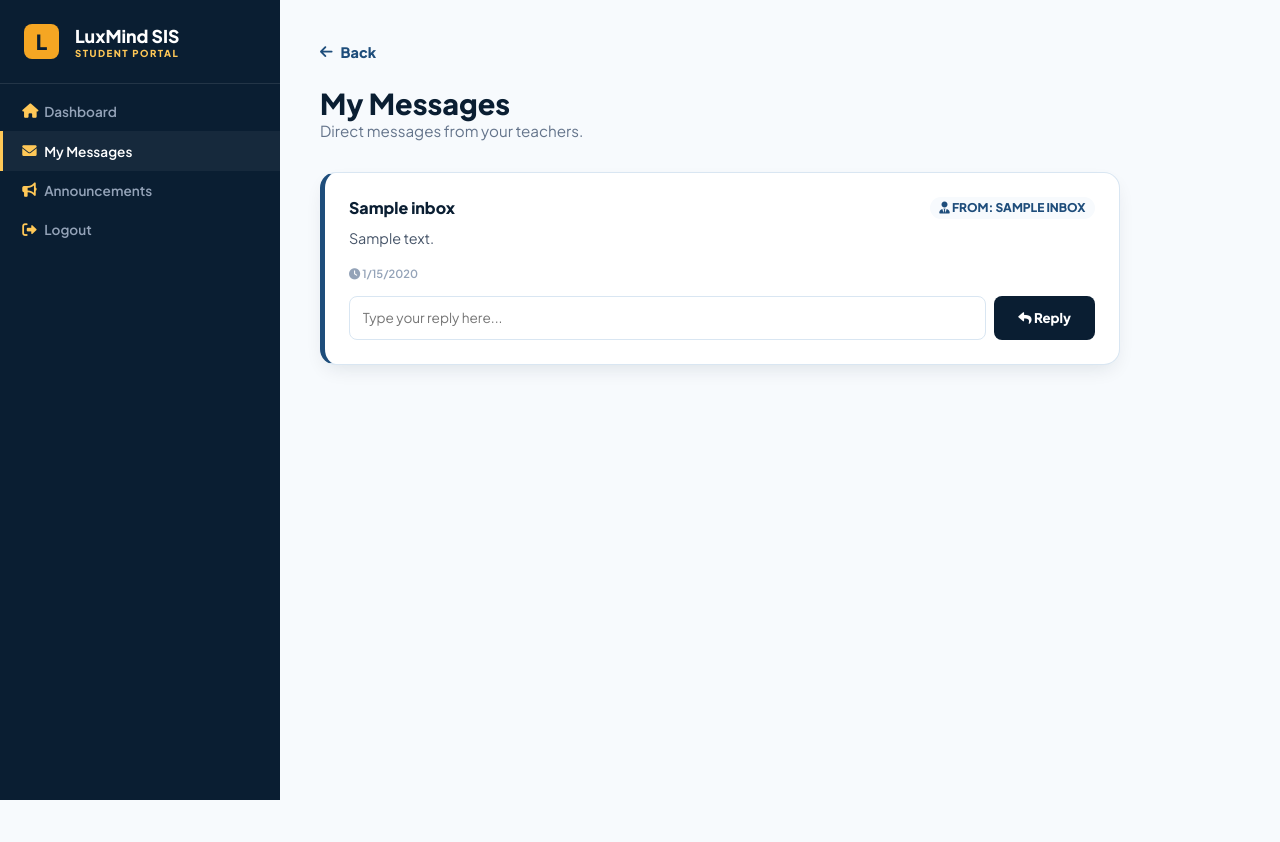
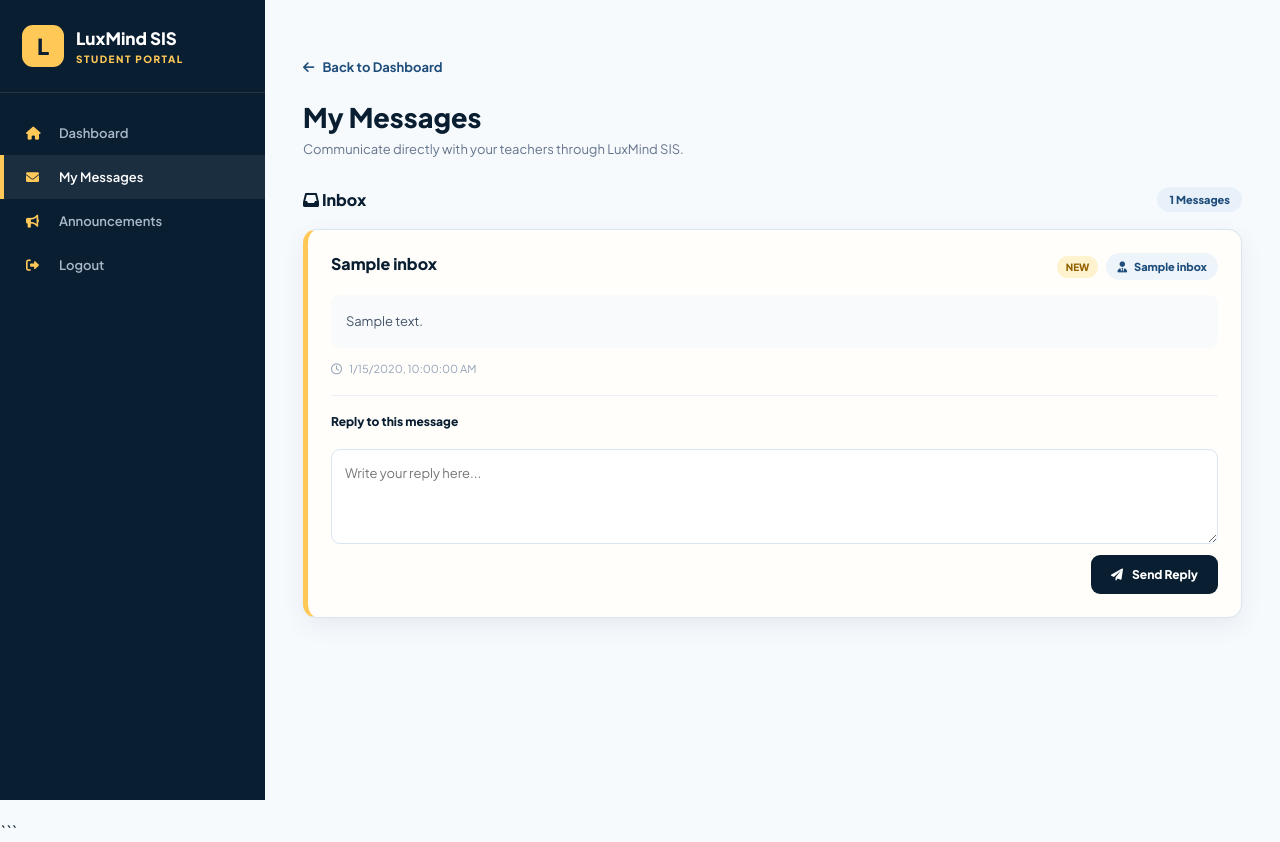
Before and after one commit to janvier0074/luxmind-sis-v2, a Node server app: template views/student-messages.ejs in a window 1280 px wide. Before the commit the page ends 800 px from the top, so only its background shows below. Run offline with Node 20, Linux system fonts and the light colour scheme; the template is opened without the code that fills it: most values are stand-ins (such as "Sample title", 1, 10 or a date in 2020); some libraries are stand-ins or nearby versions.

Commit message:
Build SIS student messaging

````diff
--- a/views/student-messages.ejs
+++ b/views/student-messages.ejs
@@ -1,110 +1,567 @@
+```ejs
 <!DOCTYPE html>
 <html lang="en">
 <head>
   <meta charset="UTF-8">
   <meta name="viewport" content="width=device-width, initial-scale=1.0">
-  <title>LuxMind SIS - My Messages</title>
+  <title>My Messages | LuxMind SIS</title>
+
   <link rel="stylesheet" href="https://cdnjs.cloudflare.com/ajax/libs/font-awesome/6.0.0-beta3/css/all.min.css">
   <link href="https://fonts.googleapis.com/css2?family=Plus+Jakarta+Sans:wght@400;500;600;700;800&display=swap" rel="stylesheet">
+  <link rel="stylesheet" href="/css/mobile.css">
+
   <style>
-    * { margin: 0; padding: 0; box-sizing: border-box; font-family: 'Plus Jakarta Sans', sans-serif; }
-    :root { --navy: #0a1e32; --blue: #1e4d7b; --gold: #ffc857; --ice: #f7fafd; --frost: #d9e6f2; --amber: #f5a623; --shadow: 0 8px 20px -6px rgba(10,30,50,0.12); --success: #1f8a5f; }
-    body { background: var(--ice); display: flex; min-height: 100vh; color: var(--navy); }
+    * { box-sizing: border-box; margin: 0; padding: 0; font-family: 'Plus Jakarta Sans', sans-serif; }
 
-    .sidebar { width: 280px; background: var(--navy); color: #fff; position: fixed; top: 0; bottom: 0; left: 0; overflow-y: auto; z-index: 1000; transition: transform 0.3s ease; }
-    .sidebar-brand { padding: 1.5rem; display: flex; align-items: center; gap: 1rem; border-bottom: 1px solid rgba(255,255,255,0.1); }
-    .brand-mark { width: 35px; height: 35px; background: var(--amber); border-radius: 8px; display: flex; align-items: center; justify-content: center; font-size: 1.3rem; font-weight: 800; color: var(--navy); }
-    .brand-name { font-size: 1.1rem; font-weight: 800; }
-    .brand-name span { display: block; font-size: 0.6rem; color: var(--gold); letter-spacing: 1.5px; text-transform: uppercase; }
-    .sidebar-menu { list-style: none; padding: 0.5rem 0 2rem 0; }
-    .menu-link { display: flex; align-items: center; padding: 0.7rem 1.2rem; color: #94a3b8; text-decoration: none; font-size: 0.85rem; font-weight: 600; border-left: 3px solid transparent; }
-    .menu-link:hover, .menu-link.active { color: #fff; background: rgba(255,255,255,0.05); border-left-color: var(--gold); }
-    .menu-link i.main-icon { width: 22px; color: var(--gold); font-size: 0.9rem; }
+    :root {
+      --navy: #0a1e32;
+      --blue: #1e4d7b;
+      --gold: #ffc857;
+      --ice: #f7fafd;
+      --frost: #d9e6f2;
+      --muted: #64748b;
+      --success: #16845d;
+      --shadow: 0 8px 25px rgba(10,30,50,.07);
+    }
 
-    .main-content { margin-left: 280px; padding: 2.5rem; flex: 1; width: calc(100% - 280px); }
-    .top-bar { margin-bottom: 2rem; }
-    .top-bar h1 { font-size: 1.8rem; font-weight: 800; }
-    .top-bar p { color: #64748b; font-size: 0.95rem; }
+    body {
+      min-height: 100vh;
+      background: var(--ice);
+      color: var(--navy);
+    }
 
-    .inbox-list { display: flex; flex-direction: column; gap: 1rem; max-width: 800px; }
-    .msg-card { background: #fff; padding: 1.5rem; border-radius: 1rem; box-shadow: var(--shadow); border: 1px solid var(--frost); border-left: 5px solid var(--blue); }
-    .msg-header { display: flex; justify-content: space-between; align-items: center; margin-bottom: 0.5rem; flex-wrap: wrap; gap: 0.5rem; }
-    .msg-header h3 { font-size: 1rem; font-weight: 800; color: var(--navy); }
-    .msg-sender { font-size: 0.75rem; font-weight: 800; color: var(--blue); text-transform: uppercase; background: var(--ice); padding: 0.2rem 0.6rem; border-radius: 100px; }
-    .msg-body { color: #475569; font-size: 0.9rem; line-height: 1.6; margin-bottom: 1rem; }
+    .sidebar {
+      position: fixed;
+      inset: 0 auto 0 0;
+      width: 265px;
+      background: var(--navy);
+      color: white;
+      z-index: 1000;
+      overflow-y: auto;
+      transition: transform .3s ease;
+    }
 
-    .reply-box { display: flex; gap: 0.5rem; margin-top: 1rem; }
-    .reply-input { flex: 1; padding: 0.8rem; border: 1px solid var(--frost); border-radius: 8px; font-family: inherit; font-size: 0.85rem; }
-    .btn-reply { background: var(--navy); color: #fff; border: none; padding: 0.8rem 1.5rem; border-radius: 8px; font-weight: 800; cursor: pointer; transition: 0.2s; }
-    .btn-reply:hover { background: var(--blue); }
+    .sidebar-brand {
+      display: flex;
+      align-items: center;
+      gap: 12px;
+      padding: 25px 22px;
+      border-bottom: 1px solid rgba(255,255,255,.1);
+    }
 
-    .mobile-menu-btn { display: none; position: fixed; top: 1rem; left: 1rem; z-index: 1001; background: var(--navy); color: var(--gold); border: none; width: 45px; height: 45px; border-radius: 10px; font-size: 1.2rem; cursor: pointer; box-shadow: var(--shadow); align-items: center; justify-content: center; }
-    .sidebar-overlay { display: none; position: fixed; inset: 0; background: rgba(10,30,50,0.5); z-index: 999; backdrop-filter: blur(2px); }
-    .btn-back { display: inline-flex; align-items: center; gap: 0.5rem; color: var(--blue); font-weight: 800; text-decoration: none; margin-bottom: 1.5rem; font-size: 0.9rem; }
+    .brand-mark {
+      width: 42px;
+      height: 42px;
+      display: grid;
+      place-items: center;
+      background: var(--gold);
+      color: var(--navy);
+      border-radius: 11px;
+      font-size: 22px;
+      font-weight: 800;
+    }
 
-    @media (max-width: 768px) {
-      .mobile-menu-btn { display: flex; }
+    .brand-name { font-weight: 800; font-size: 17px; }
+    .brand-name span {
+      display: block;
+      color: var(--gold);
+      font-size: 10px;
+      letter-spacing: 1.5px;
+      margin-top: 4px;
+    }
+
+    .sidebar-menu {
+      list-style: none;
+      padding: 18px 0;
+    }
+
+    .menu-link {
+      display: flex;
+      align-items: center;
+      gap: 13px;
+      padding: 14px 22px;
+      color: #a9b8c8;
+      text-decoration: none;
+      font-size: 13px;
+      font-weight: 600;
+      border-left: 4px solid transparent;
+      transition: .2s;
+    }
+
+    .menu-link i {
+      width: 20px;
+      color: var(--gold);
+    }
+
+    .menu-link:hover,
+    .menu-link.active {
+      color: white;
+      background: rgba(255,255,255,.07);
+      border-left-color: var(--gold);
+    }
+
+    .main-content {
+      margin-left: 265px;
+      padding: 38px;
+      min-height: 100vh;
+    }
+
+    .page-container {
+      max-width: 1050px;
+      margin: auto;
+    }
+
+    .top-bar {
+      display: flex;
+      justify-content: space-between;
+      align-items: center;
+      flex-wrap: wrap;
+      gap: 15px;
+      margin-bottom: 30px;
+    }
+
+    .top-bar h1 {
+      font-size: 27px;
+      font-weight: 800;
+    }
+
+    .top-bar p {
+      color: var(--muted);
+      font-size: 13px;
+      margin-top: 7px;
+    }
+
+    .back-link {
+      display: inline-flex;
+      align-items: center;
+      gap: 8px;
+      color: var(--blue);
+      text-decoration: none;
+      font-size: 13px;
+      font-weight: 700;
+      margin-bottom: 25px;
+    }
+
+    .inbox-heading {
+      display: flex;
+      justify-content: space-between;
+      align-items: center;
+      margin-bottom: 17px;
+    }
+
+    .inbox-heading h2 {
+      font-size: 16px;
+      font-weight: 800;
+    }
+
+    .message-count {
+      color: var(--blue);
+      background: #e8f1fa;
+      border-radius: 30px;
+      padding: 6px 12px;
+      font-size: 11px;
+      font-weight: 800;
+    }
+
+    .inbox-list {
+      display: flex;
+      flex-direction: column;
+      gap: 17px;
+    }
+
+    .msg-card {
+      background: white;
+      border: 1px solid var(--frost);
+      border-left: 5px solid var(--blue);
+      border-radius: 14px;
+      padding: 23px;
+      box-shadow: var(--shadow);
+    }
+
+    .msg-card.unread {
+      border-left-color: var(--gold);
+      background: #fffefa;
+    }
+
+    .msg-header {
+      display: flex;
+      justify-content: space-between;
+      align-items: flex-start;
+      flex-wrap: wrap;
+      gap: 12px;
+      margin-bottom: 15px;
+    }
+
+    .msg-subject {
+      font-size: 16px;
+      font-weight: 800;
+      overflow-wrap: anywhere;
+    }
+
+    .msg-sender {
+      display: inline-flex;
+      align-items: center;
+      gap: 7px;
+      background: #edf4fa;
+      color: var(--blue);
+      padding: 7px 11px;
+      border-radius: 30px;
+      font-size: 11px;
+      font-weight: 800;
+    }
+
+    .unread-label {
+      color: #946300;
+      background: #fff2cf;
+      padding: 5px 9px;
+      border-radius: 20px;
+      font-size: 10px;
+      font-weight: 800;
+    }
+
+    .msg-body {
+      color: #475569;
+      font-size: 13px;
+      line-height: 1.8;
+      white-space: pre-wrap;
+      overflow-wrap: anywhere;
+      padding: 15px;
+      background: #f8fafc;
+      border-radius: 9px;
+    }
+
+    .msg-meta {
+      display: flex;
+      align-items: center;
+      gap: 7px;
+      color: #94a3b8;
+      font-size: 11px;
+      margin-top: 14px;
+    }
+
+    .reply-section {
+      margin-top: 20px;
+      padding-top: 18px;
+      border-top: 1px solid #edf1f5;
+    }
+
+    .reply-section label {
+      display: block;
+      font-size: 12px;
+      font-weight: 800;
+      margin-bottom: 9px;
+    }
+
+    .reply-box {
+      display: flex;
+      flex-direction: column;
+      gap: 11px;
+    }
+
+    .reply-input {
+      width: 100%;
+      min-height: 95px;
+      resize: vertical;
+      padding: 13px;
+      border: 1px solid var(--frost);
+      border-radius: 9px;
+      outline: none;
+      font-size: 13px;
+      line-height: 1.6;
+      color: var(--navy);
+      background: white;
+    }
+
+    .reply-input:focus {
+      border-color: var(--blue);
+      box-shadow: 0 0 0 3px rgba(30,77,123,.08);
+    }
+
+    .reply-actions {
+      display: flex;
+      justify-content: flex-end;
+    }
+
+    .btn-reply {
+      display: inline-flex;
+      align-items: center;
+      justify-content: center;
+      gap: 9px;
+      background: var(--navy);
+      color: white;
+      border: none;
+      border-radius: 9px;
+      padding: 12px 20px;
+      font-size: 12px;
+      font-weight: 800;
+      cursor: pointer;
+      transition: .2s;
+    }
+
+    .btn-reply:hover {
+      background: var(--blue);
+      transform: translateY(-1px);
+    }
+
+    .empty-state {
+      background: white;
+      border: 1px solid var(--frost);
+      border-radius: 15px;
+      padding: 65px 20px;
+      text-align: center;
+      box-shadow: var(--shadow);
+    }
+
+    .empty-icon {
+      width: 75px;
+      height: 75px;
+      display: grid;
+      place-items: center;
+      margin: 0 auto 20px;
+      border-radius: 50%;
+      background: #edf4fa;
+      color: #91a9bf;
+      font-size: 29px;
+    }
+
+    .empty-state h3 {
+      font-size: 17px;
+      margin-bottom: 9px;
+    }
+
+    .empty-state p {
+      color: var(--muted);
+      font-size: 12px;
+    }
+
+    .mobile-menu-btn {
+      display: none;
+      position: fixed;
+      top: 15px;
+      left: 15px;
+      z-index: 1002;
+      width: 43px;
+      height: 43px;
+      background: var(--navy);
+      color: var(--gold);
+      border: none;
+      border-radius: 10px;
+      font-size: 18px;
+    }
+
+    .sidebar-overlay {
+      display: none;
+      position: fixed;
+      inset: 0;
+      background: rgba(10,30,50,.55);
+      z-index: 999;
+    }
+
+    .alert {
+      padding: 13px 16px;
+      border-radius: 9px;
+      margin-bottom: 18px;
+      font-size: 12px;
+      font-weight: 600;
+    }
+
+    .alert-success {
+      background: #e9f8f0;
+      color: #176b49;
+    }
+
+    .alert-error {
+      background: #fff0f0;
+      color: #a52c2c;
+    }
+
+    @media(max-width: 768px) {
+      .mobile-menu-btn { display: grid; place-items: center; }
+
       .sidebar { transform: translateX(-100%); }
       .sidebar.active { transform: translateX(0); }
+
       .sidebar-overlay.active { display: block; }
-      .main-content { margin-left: 0; width: 100%; padding: 1.5rem; padding-top: 5rem; }
-      .reply-box { flex-direction: column; }
+
+      .main-content {
+        margin-left: 0;
+        padding: 75px 17px 25px;
+      }
+
+      .top-bar h1 { font-size: 23px; }
+
+      .msg-card { padding: 17px; }
+
+      .msg-header { flex-direction: column; }
+
+      .reply-actions button { width: 100%; }
     }
   </style>
-  <link rel="stylesheet" href="/css/mobile.css">
+
   <script src="/js/mobile.js" defer></script>
 </head>
+
 <body>
-  <button class="mobile-menu-btn" onclick="toggleMobileMenu()"><i class="fas fa-bars"></i></button>
+
+  <button class="mobile-menu-btn" onclick="toggleMobileMenu()" aria-label="Open navigation">
+    <i class="fas fa-bars"></i>
+  </button>
+
   <div class="sidebar-overlay" id="sidebarOverlay" onclick="toggleMobileMenu()"></div>
 
   <aside class="sidebar" id="sidebar">
     <div class="sidebar-brand">
       <div class="brand-mark">L</div>
-      <div class="brand-name">LuxMind SIS <span>Student Portal</span></div>
+      <div class="brand-name">
+        LuxMind SIS
+        <span>STUDENT PORTAL</span>
       </div>
+    </div>
+
     <ul class="sidebar-menu">
-      <li><a href="/sis/my" class="menu-link"><i class="fas fa-home main-icon"></i> Dashboard</a></li>
-      <li><a href="/sis/my/messages" class="menu-link active"><i class="fas fa-envelope main-icon"></i> My Messages</a></li>
-      <li><a href="/sis/my/announcements" class="menu-link"><i class="fas fa-bullhorn main-icon"></i> Announcements</a></li>
-      <li><a href="/logout" class="menu-link"><i class="fas fa-sign-out-alt main-icon"></i> Logout</a></li>
+      <li>
+        <a href="/sis/my" class="menu-link">
+          <i class="fas fa-home"></i> Dashboard
+        </a>
+      </li>
+      <li>
+        <a href="/sis/my/messages" class="menu-link active">
+          <i class="fas fa-envelope"></i> My Messages
+        </a>
+      </li>
+      <li>
+        <a href="/sis/my/announcements" class="menu-link">
+          <i class="fas fa-bullhorn"></i> Announcements
+        </a>
+      </li>
+      <li>
+        <a href="/logout" class="menu-link">
+          <i class="fas fa-sign-out-alt"></i> Logout
+        </a>
+      </li>
     </ul>
   </aside>
 
   <main class="main-content">
-    <a href="javascript:history.back()" class="btn-back"><i class="fas fa-arrow-left"></i> Back</a>
+    <div class="page-container">
 
-    <div class="top-bar">
+      <a href="/sis/my" class="back-link">
+        <i class="fas fa-arrow-left"></i> Back to Dashboard
+      </a>
+
+      <header class="top-bar">
+        <div>
           <h1>My Messages</h1>
-      <p>Direct messages from your teachers.</p>
+          <p>Communicate directly with your teachers through LuxMind SIS.</p>
+        </div>
+      </header>
+
+      <% if (typeof success !== 'undefined' && success) { %>
+        <div class="alert alert-success"><%= success %></div>
+      <% } %>
+
+      <% if (typeof error !== 'undefined' && error) { %>
+        <div class="alert alert-error"><%= error %></div>
+      <% } %>
+
+      <section>
+        <div class="inbox-heading">
+          <h2><i class="fas fa-inbox"></i> Inbox</h2>
+          <span class="message-count">
+            <%= Array.isArray(inbox) ? inbox.length : 0 %> Messages
+          </span>
         </div>
 
         <div class="inbox-list">
-      <% if (inbox.length === 0) { %>
-        <div style="background:#fff; padding: 3rem; border-radius: 1rem; text-align: center; color: #64748b; border: 1px solid var(--frost);">
-          <i class="fas fa-envelope-open" style="font-size: 3rem; color: var(--frost); margin-bottom: 1rem;"></i>
+
+          <% if (!Array.isArray(inbox) || inbox.length === 0) { %>
+
+            <div class="empty-state">
+              <div class="empty-icon">
+                <i class="fas fa-envelope-open"></i>
+              </div>
               <h3>Your inbox is empty</h3>
+              <p>Messages from your teachers will appear here.</p>
             </div>
+
+          <% } else { %>
+
+            <% inbox.forEach(msg => { %>
+
+              <article class="msg-card <%= msg.is_read ? '' : 'unread' %>">
+
+                <div class="msg-header">
+                  <div>
+                    <h3 class="msg-subject">
+                      <%= msg.subject || 'No subject' %>
+                    </h3>
+                  </div>
+
+                  <div style="display:flex;align-items:center;gap:8px;flex-wrap:wrap;">
+                    <% if (!msg.is_read) { %>
+                      <span class="unread-label">NEW</span>
                     <% } %>
 
-      <% inbox.forEach(msg => { %>
-        <div class="msg-card">
-          <div class="msg-header">
-            <h3><%= msg.subject %></h3>
-            <span class="msg-sender"><i class="fas fa-user-tie"></i> From: <%= msg.sender_name %></span>
+                    <span class="msg-sender">
+                      <i class="fas fa-user-tie"></i>
+                      <%= msg.sender_name || ('Account #' + msg.sender_id) %>
+                    </span>
                   </div>
+                </div>
+
                 <div class="msg-body"><%= msg.body %></div>
-          <div style="font-size: 0.7rem; color: #94a3b8; font-weight: 600;"><i class="fas fa-clock"></i> <%= new Date(msg.created_at).toLocaleDateString() %></div>
 
-          <!-- Reply Form -->
-          <form method="POST" action="/sis/my/messages/reply" class="reply-box">
-            <input type="hidden" name="receiver_id" value="<%= msg.sender_id %>">
-            <input type="hidden" name="subject" value="<%= msg.subject %>">
-            <input type="text" name="body" class="reply-input" placeholder="Type your reply here..." required>
-            <button type="submit" class="btn-reply"><i class="fas fa-reply"></i> Reply</button>
+                <div class="msg-meta">
+                  <i class="far fa-clock"></i>
+                  <%= msg.created_at ? new Date(msg.created_at).toLocaleString() : 'Date unavailable' %>
+                </div>
+
+                <div class="reply-section">
+                  <form
+                    method="POST"
+                    action="/sis/my/messages/reply"
+                    class="reply-box"
+                  >
+                    <input
+                      type="hidden"
+                      name="receiver_id"
+                      value="<%= msg.sender_id %>"
+                    >
+
+                    <input
+                      type="hidden"
+                      name="subject"
+                      value="<%= msg.subject || '' %>"
+                    >
+
+                    <label>Reply to this message</label>
+
+                    <textarea
+                      name="body"
+                      class="reply-input"
+                      placeholder="Write your reply here..."
+                      maxlength="5000"
+                      required
+                    ></textarea>
+
+                    <div class="reply-actions">
+                      <button type="submit" class="btn-reply">
+                        <i class="fas fa-paper-plane"></i>
+                        Send Reply
+                      </button>
+                    </div>
                   </form>
                 </div>
+
+              </article>
+
             <% }) %>
+
+          <% } %>
+
+        </div>
+      </section>
+
     </div>
   </main>
 
@@ -114,5 +571,7 @@
       document.getElementById('sidebarOverlay').classList.toggle('active');
     }
   </script>
+
 </body>
 </html>
+```
````
Also changed, not shown: server.js. Lines whose indentation alone changed are shown as unchanged.
